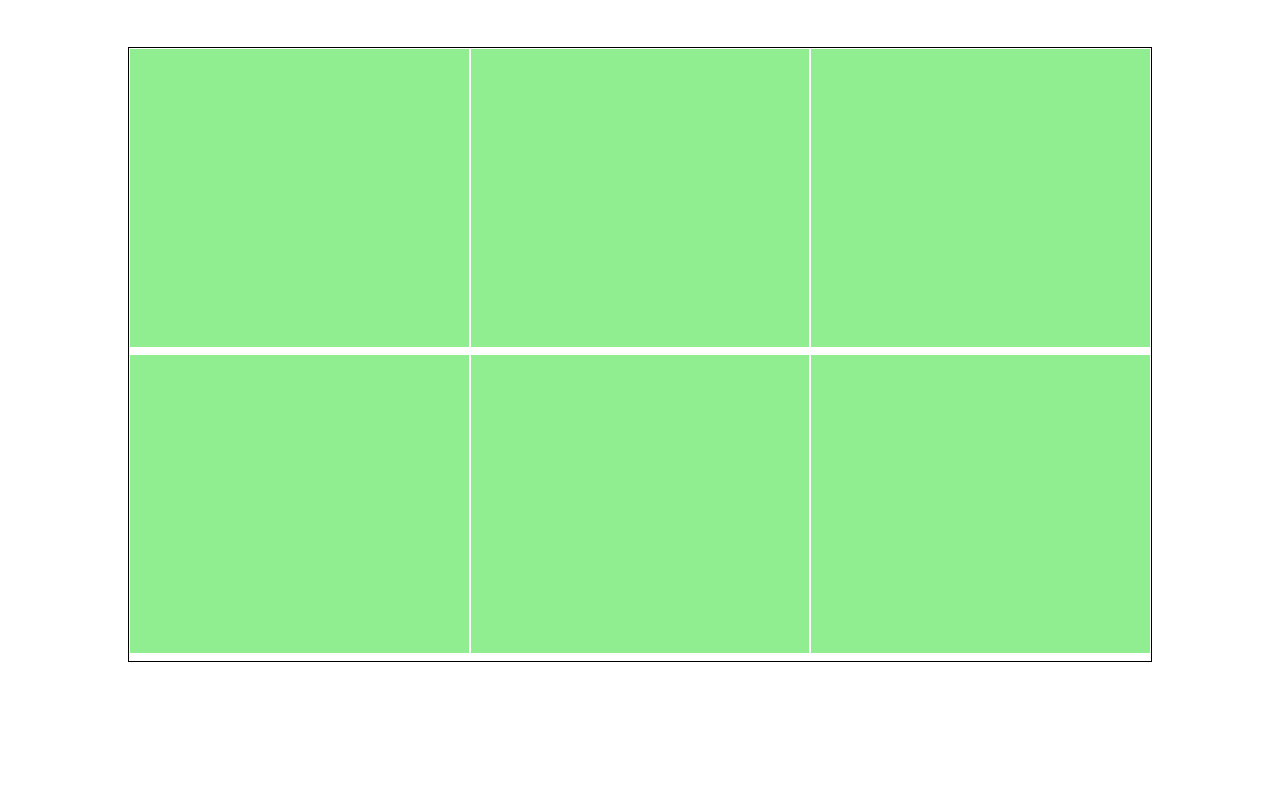
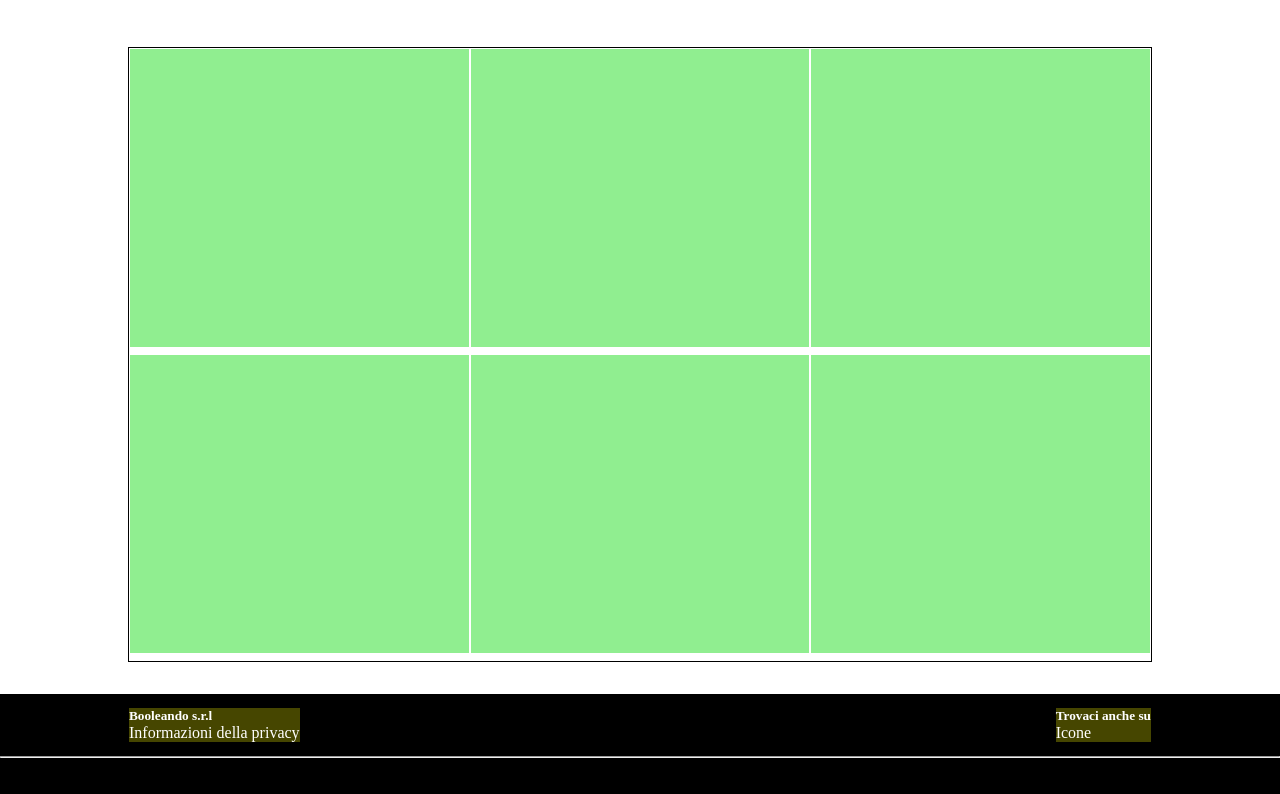
Before and after one commit to sder12/html-css-boolando, a plain HTML site: page index.html in a window 1280 px wide. Shown: the part 81-875 px from the top of the page. Before the commit the page ends 800 px from the top, so only its background shows below. Drawn offline with Linux system fonts and the light colour scheme.

Commit message:
Footer color Layout

```diff
--- a/css/style.css
+++ b/css/style.css
@@ -75,3 +75,24 @@ header {
 }
 
 /* FOOTER */
+
+footer{
+  min-height: 100px;
+  width: 100%;
+  background-color: black;
+  color: white;
+  margin-top: 2em;
+}
+
+.footer-top{
+  min-height: 60px;
+}
+
+.footer-left, .footer-right{
+  background-color: rgba(255, 255, 0, 0.273);
+}
+
+/* DEBUG */
+.wborder{
+  border: 1px solid rgb(255, 255, 255);
+}
--- a/index.html
+++ b/index.html
@@ -49,10 +49,25 @@
 
   <!-- Footer -->
   <footer>
-    <!-- Footright srl -->
-    <!-- End Footright srl -->
-    <!-- Footleft social -->
-    <!-- End Footleft social  -->
+    <div class="container">
+      <div class="footer-top flex space-between align-item-cent">
+
+      <!-- Footright srl -->
+      <div class="footer-left">
+        <h5> Booleando s.r.l</h5>
+        <span>Informazioni della privacy</span>
+      </div>
+      <!-- End Footright srl -->
+
+      <!-- Footleft social -->
+      <div class="footer-right">
+        <h5> Trovaci anche su </h5>
+        <span>Icone</span>
+      </div>
+      <!-- End Footleft social  -->
+    </div>
+    </div>
+    <hr>
   </footer>
   <!-- End Footer -->
 
```
